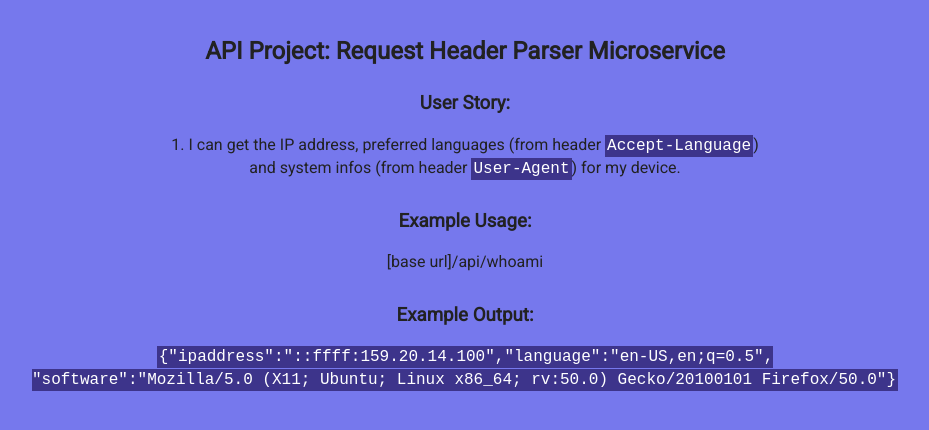
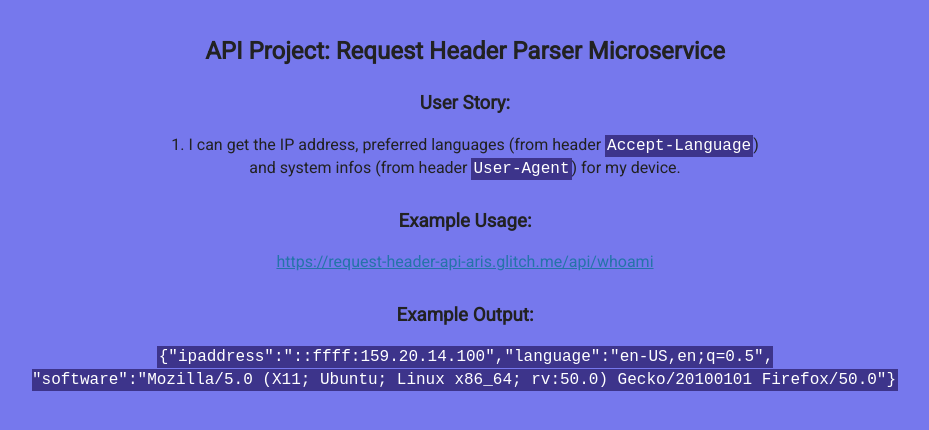
Before and after one commit to Tchoukoualeu/Request-Header-Parser-Microservice, a website: page views/index.html in a window 1280 px wide. Shown: the whole page, without its empty margins (175-1104 px from the left). Drawn offline with Linux system fonts and the light colour scheme; files that its build step writes are made by us from their sources.

Commit message:
🙏🐿 Added example address

```diff
--- a/views/index.html
+++ b/views/index.html
@@ -16,7 +16,7 @@
 
         <h3>Example Usage:</h3>
         <p>
-          [base url]/api/whoami
+          <a href="https://request-header-api-aris.glitch.me/api/whoami">https://request-header-api-aris.glitch.me/api/whoami</a>
         </p>
 
         <h3>Example Output:</h3>
```
Also changed, not shown: README.md.
